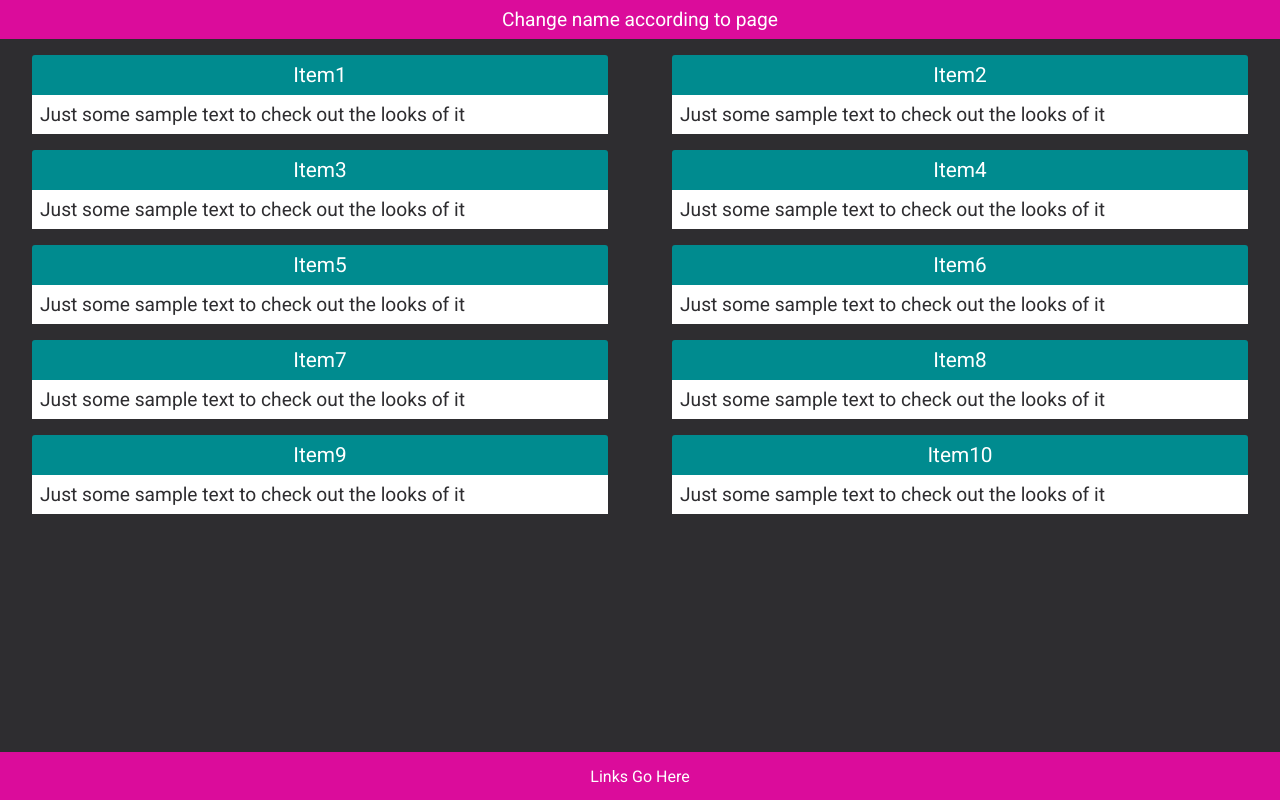
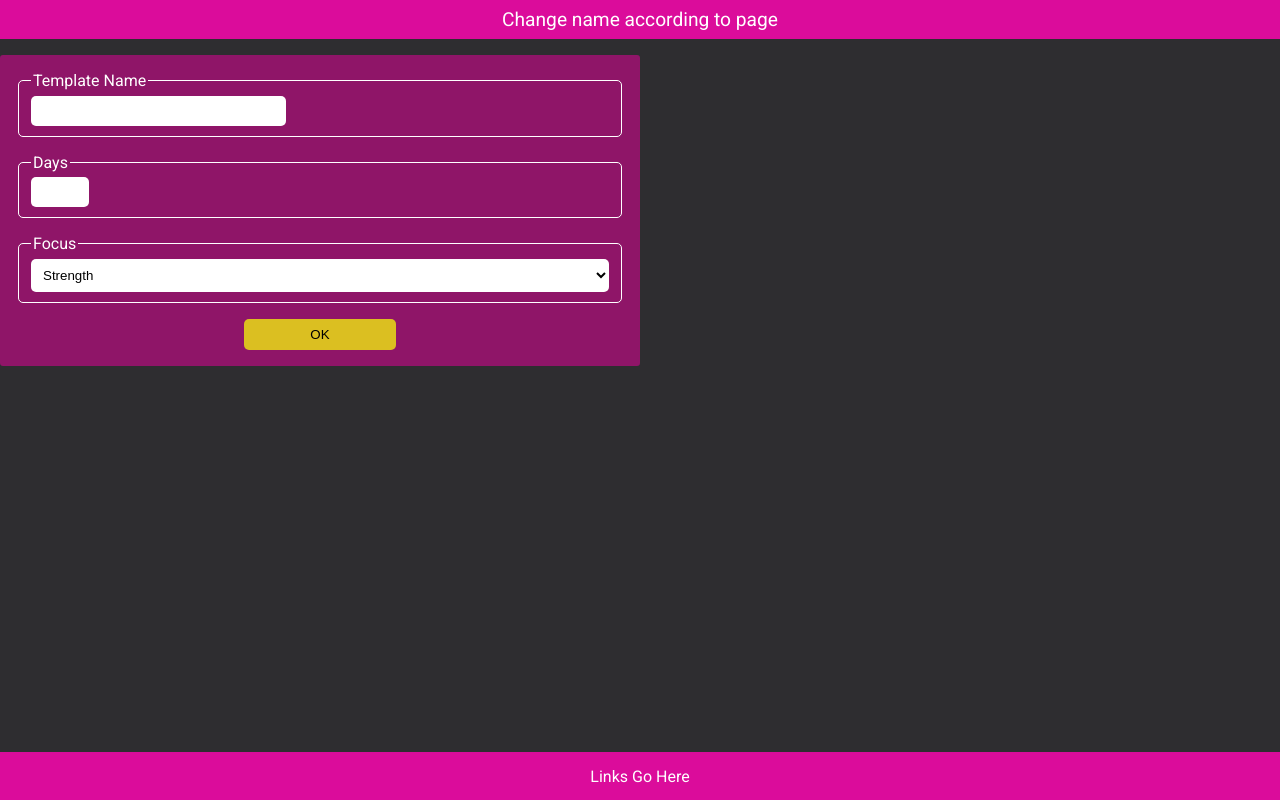
Before and after one commit to doctype-Melvin/repsetweight, a Next.js app: page / in a window 1280 px wide. Built offline with nearby package versions, Linux system fonts and the light colour scheme.

Commit message:
adds form component

```diff
--- a/app/global.css
+++ b/app/global.css
@@ -6,8 +6,8 @@
     --light-purple: #DB0C9B;
     --dark-purple: #8F1568;
     --yellow: #DBBF21;
-    --turqiose: #21D6DB;
-    --dark-turqiose: #008B8F;
+    --turquoise: #21D6DB;
+    --dark-turquoise: #008B8F;
     --white: #fff;
 }
 
--- a/app/page.js
+++ b/app/page.js
@@ -1,19 +1,13 @@
+"use client"
+
 import './homepage.css'
-import Tile from '@/components/Tile';
+import Form from '@/components/Form';
 
 export default function Home() {
+
   return (
     <section className='page__container'>
-    <Tile title="Item1" />
-    <Tile title="Item2" />
-    <Tile title="Item3" />
-    <Tile title="Item4" />
-    <Tile title="Item5" />
-    <Tile title="Item6" />
-    <Tile title="Item7" />
-    <Tile title="Item8" />
-    <Tile title="Item9" />
-    <Tile title="Item10" />
+      <Form />
     </section>
   );
 }
--- /dev/null
+++ b/components/Form/index.js
@@ -0,0 +1,47 @@
+"use client"
+
+import "./style.css"
+
+export default function Form() {
+
+      const handleSubmit = (event) => {
+        event.preventDefault();
+
+        const formData = new FormData(event.target)
+        const templateData = Object.fromEntries(formData)
+
+        console.log(templateData)
+    }
+
+    return (
+        <form onSubmit={handleSubmit} className="form">
+            <fieldset className="field__set">
+                <legend>
+                <label htmlFor="templateName" className="label">Template Name</label>
+                </legend>
+                <input type="text" name="templateName" id="templateName" min={1} max={30} />
+            </fieldset>
+            <fieldset className="field__set">
+                <legend>
+                <label htmlFor="days" className="label">Days</label>
+                </legend>
+                <input type="number" name="days" id="days" min={1} max={7} />
+            </fieldset>
+            <fieldset className="field__set">
+                <legend>
+                <label htmlFor="focus" name="focus" className="label">Focus</label>
+                </legend>
+                <select name="focus">
+                    <option value="strength">Strength</option>
+                    <option value="hypertrophy">Hypertrophy</option>
+                    <option value="mobility">Mobility</option>
+                    <option value="conditioning">Conditioning</option>
+                    <option value="endurance">Endurance</option>
+                    <option value="athleticism">General Athleticism</option>
+                    <option value="none">None</option>
+                </select>
+            </fieldset>
+                <button className="submit__button" type="submit">OK</button>
+        </form>
+    )
+}
--- /dev/null
+++ b/components/Form/style.css
@@ -0,0 +1,41 @@
+.form {
+    background-color: var(--dark-purple);
+    padding: 1rem;
+    border-radius: 3px;
+    display: grid;
+    gap: 1rem;
+    width: 100%;
+}
+
+.field__set {
+    border: 1px solid var(--white);
+    border-radius: 5px;
+}
+
+.label {
+    color: var(--white)
+}
+
+.field__set > input {
+    border: none;
+    border-radius: 5px;
+    font-size: 1.2rem;
+    padding: .25rem 0 .25rem .5rem;
+}
+
+.field__set > select {
+    width: 100%;
+    padding: .5rem;
+    background-color: var(--white);
+    border: none;
+    border-radius: 5px;
+}
+
+.submit__button {
+    width: 25%;
+    margin: 0 auto;
+    border: none;
+    border-radius: 5px;
+    background-color: var(--yellow);
+    padding: .5rem 1rem;
+}
```
